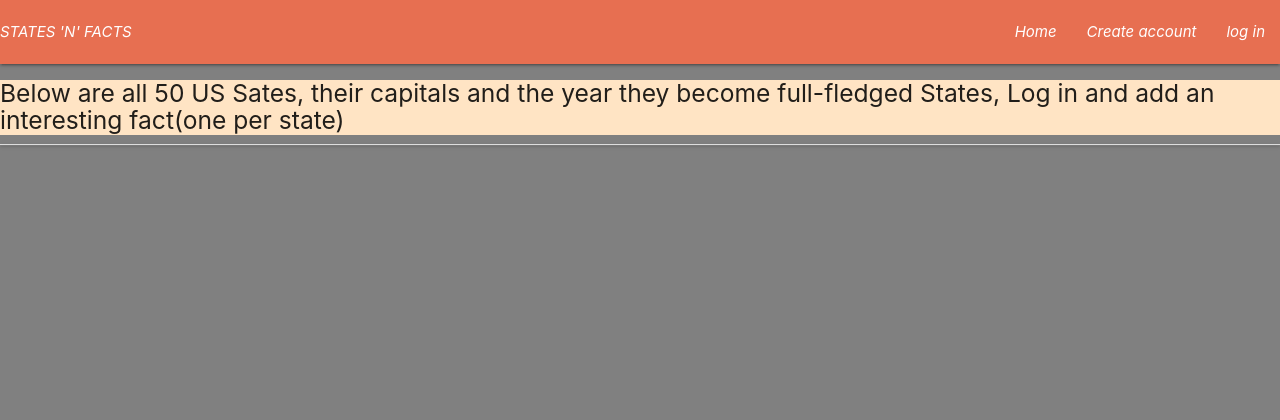
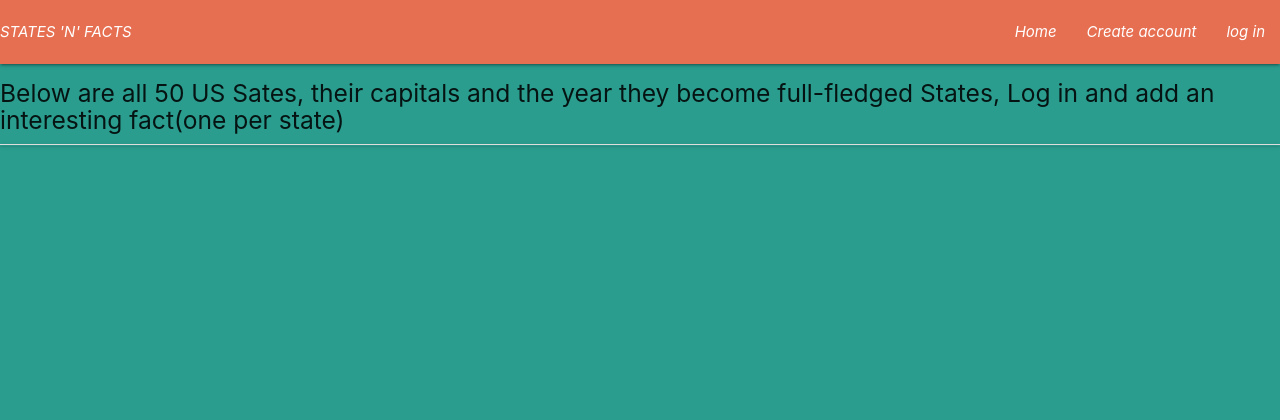
Before and after one commit to Code-Institute-Submissions/NyHagan-Statesproject_MayResub, a Flask app: page / in a window 1280 px wide. Shown: the top 420 px of the page. Run offline with Flask 2, Linux system fonts and the light colour scheme; data that the repository does not hold is empty; some libraries are stand-ins or nearby versions.

Commit message:
change background color to persian green

```diff
--- a/static/css/style.css
+++ b/static/css/style.css
@@ -1,5 +1,5 @@
 body{
-    background-color: grey;
+    background-color:rgb(42, 157, 143);
 }
 
 #logonav{
@@ -26,11 +26,6 @@ body{
     position: relative;
 }
 
-.intro{
-    background-color: bisque;
-
-}
-
 .logo{
     float: left;
 }
```
